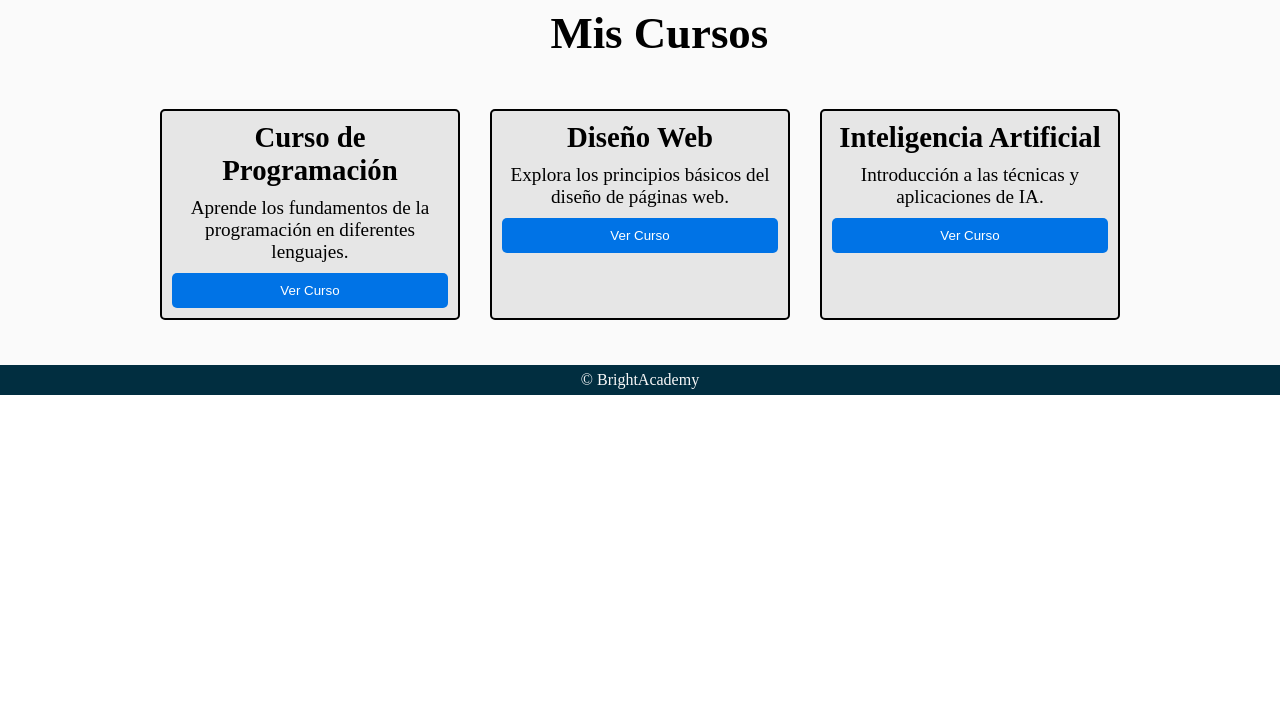
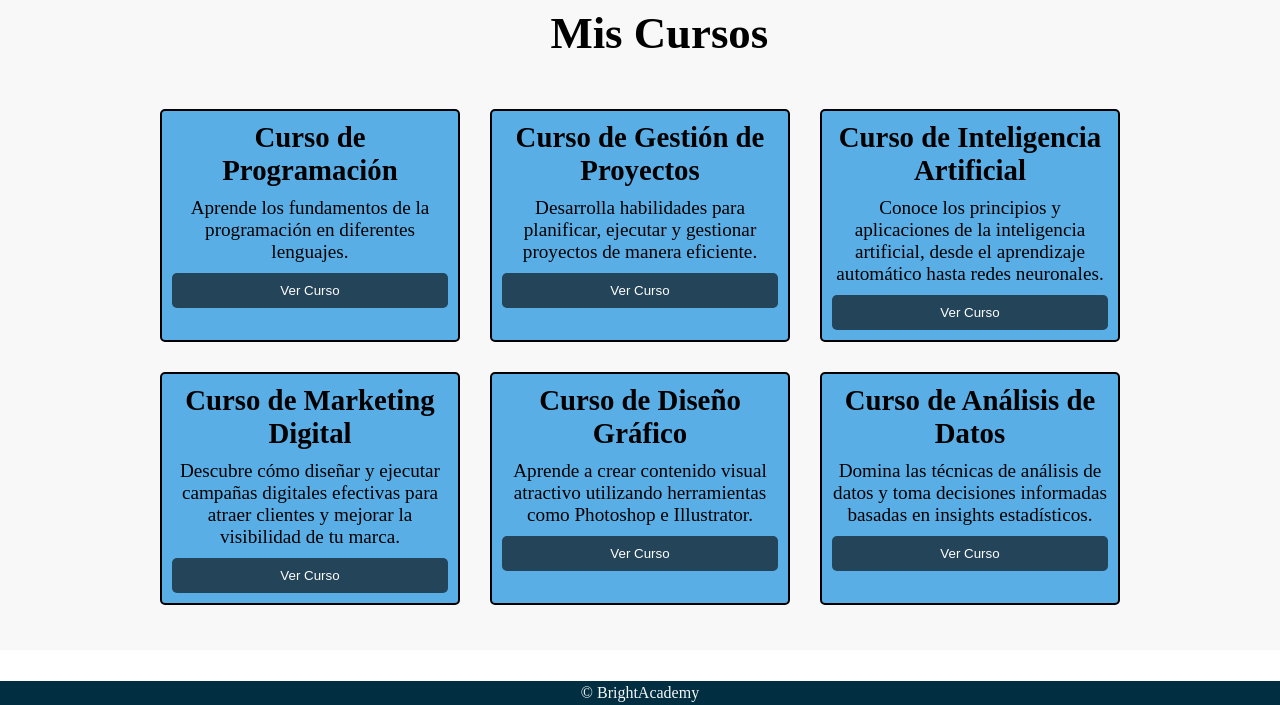
Before and after one commit to diegoemz/Proyecto-BrightAcademy, a PHP site: page /nahomi-serrano/cursos.html in a window 1280 px wide. Shown: the part 95-800 px from the top of the page. Run offline with PHP 8.4, Linux system fonts and the light colour scheme.

Commit message:
Agregados extra

```diff
--- a/index.css
+++ b/index.css
@@ -68,14 +68,16 @@ header a:hover {
 /*Footer*/
 footer {
     background-color: var(--azul-1);
-    display: flex;
-    height: 30px;
-    justify-content: center;
-    align-items: center;
     bottom: 0;
+    position: fixed;
+    bottom: 0;
+    width: 100%;
 }
 
 footer p {
-    padding: 12px;
+    padding: 3px;
+    margin: 0;
     color: var(--blanco-1);
+    text-align: center;
+
 }
--- a/nahomi-serrano/css/cursos.css
+++ b/nahomi-serrano/css/cursos.css
@@ -20,7 +20,7 @@
 /* Sección de información de los cursos */
 section.info {
     padding: 10px;
-    background-color: #fafafa;
+    background-color: var(--blanco-1);
     max-width: 100%;
     overflow-x: auto;
 }
@@ -32,7 +32,7 @@ section.info h2 {
 }
 
 section.info .curso {
-    background-color: #e6e6e6;
+    background-color: var(--celeste-3);
     border: 2px solid black;
     border-radius: 5px;
     min-width: 150px;
@@ -54,7 +54,7 @@ section.info .curso p {
 }
 
 section.info .curso button {
-    background-color: #0073e6;
+    background-color: var(--celeste-1);
     color: white;
     border: none;
     padding: 10px;
@@ -64,7 +64,7 @@ section.info .curso button {
 }
 
 section.info .curso button:hover {
-    background-color: #005bb5;
+    background-color: var(--azul-1);
 }
 
 /* Estilos para pantallas medianas (tabletas) */
@@ -107,13 +107,13 @@ section.info .curso button:hover {
     section.info {
         padding: 30px;
         display: flex;
-        justify-content: center; /* Centrar los cursos */
+        justify-content: center;
     }
 
     section.info .curso {
         min-width: 250px;
-        max-width: 300px; /* Ajustamos un ancho máximo para cada curso */
-        margin: 15px; /* Permite que los cursos crezcan si hay espacio */
+        max-width: 300px;
+        margin: 15px;
     }
 
     section.info .curso h3 {
@@ -122,6 +122,10 @@ section.info .curso button:hover {
 
     section.info .curso p {
         font-size: 1.2em;
+    }
+
+    .contenido{
+        justify-content: center;
     }
 
     div .contenido h2{
--- a/nahomi-serrano/cursos.html
+++ b/nahomi-serrano/cursos.html
@@ -28,13 +28,28 @@
                     <button>Ver Curso</button>
                 </div>
                 <div class="curso">
-                    <h3>Diseño Web</h3>
-                    <p>Explora los principios básicos del diseño de páginas web.</p>
+                    <h3>Curso de Gestión de Proyectos</h3>
+                    <p>Desarrolla habilidades para planificar, ejecutar y gestionar proyectos de manera eficiente.</p>
                     <button>Ver Curso</button>
                 </div>
                 <div class="curso">
-                    <h3>Inteligencia Artificial</h3>
-                    <p>Introducción a las técnicas y aplicaciones de IA.</p>
+                    <h3>Curso de Inteligencia Artificial</h3>
+                    <p>Conoce los principios y aplicaciones de la inteligencia artificial, desde el aprendizaje automático hasta redes neuronales.</p>
+                    <button>Ver Curso</button>
+                </div>
+                <div class="curso">
+                    <h3>Curso de Marketing Digital</h3>
+                    <p>Descubre cómo diseñar y ejecutar campañas digitales efectivas para atraer clientes y mejorar la visibilidad de tu marca.</p>
+                    <button>Ver Curso</button>
+                </div>
+                <div class="curso">
+                    <h3>Curso de Diseño Gráfico</h3>
+                    <p>Aprende a crear contenido visual atractivo utilizando herramientas como Photoshop e Illustrator.</p>
+                    <button>Ver Curso</button>
+                </div>
+                <div class="curso">
+                    <h3>Curso de Análisis de Datos</h3>
+                    <p>Domina las técnicas de análisis de datos y toma decisiones informadas basadas en insights estadísticos.</p>
                     <button>Ver Curso</button>
                 </div>
             </div>
```
